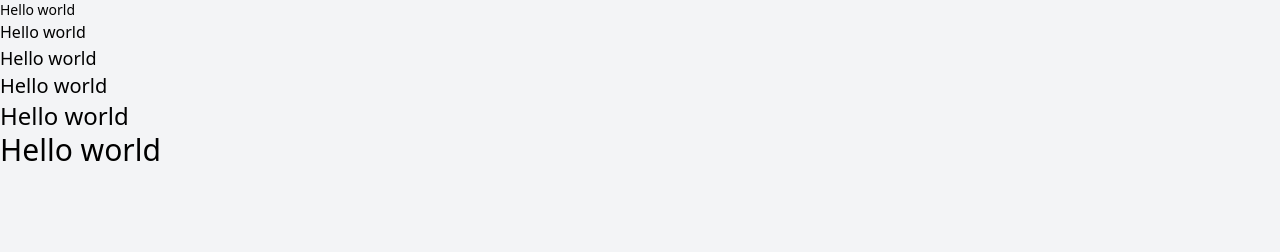
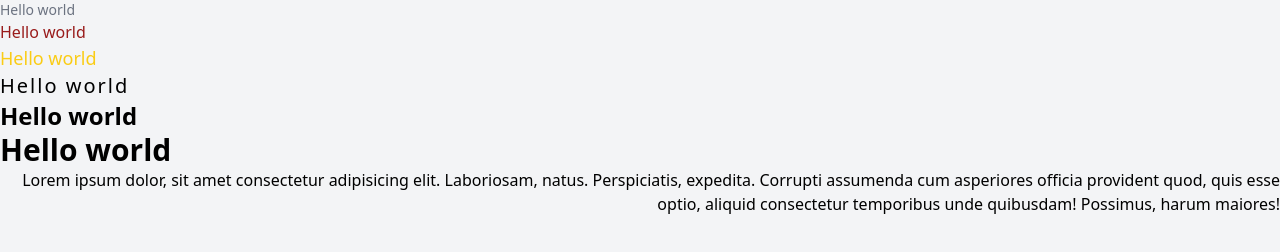
Before and after one commit to andersontecnicoprogramador/Aulas-TaiwindCss, a plain HTML site: page index.html in a window 1280 px wide. Drawn offline with nearby package versions, Linux system fonts and the light colour scheme.

Commit message:
Foi colocado o titulo e as cores do text

```diff
--- a/index.html
+++ b/index.html
@@ -3,15 +3,18 @@
 <head>
     <meta charset="UTF-8">
     <meta name="viewport" content="width=device-width, initial-scale=1.0">
-    <title>Document</title>
+    <title>Fontes e cores</title>
     <script src="https://cdn.tailwindcss.com"></script>
 </head>
 <body class="bg-gray-100">
-   <h2 class="text-sm">Hello world</h2>
-   <h2 class="text-base">Hello world</h2>
-   <h2 class="text-lg">Hello world</h2>
-   <h2 class="text-xl">Hello world</h2>
-   <h2 class="text-2xl">Hello world</h2>
-   <h2 class="text-3xl">Hello world</h2>
+   <h2 class="text-sm text-gray-500">Hello world</h2>
+   <h2 class="text-base text-red-800">Hello world</h2>
+   <h2 class="text-lg text-yellow-400">Hello world</h2>
+   <h2 class="text-xl tracking-widest">Hello world</h2>
+   <h2 class="text-2xl font-black">Hello world</h2>
+   <h2 class="text-3xl font-black">Hello world</h2>
+   <p class="text-right">
+    Lorem ipsum dolor, sit amet consectetur adipisicing elit. Laboriosam, natus. Perspiciatis, expedita. Corrupti assumenda cum asperiores officia provident quod, quis esse optio, aliquid consectetur temporibus unde quibusdam! Possimus, harum maiores!
+   </p>
 </body>
 </html>
```
